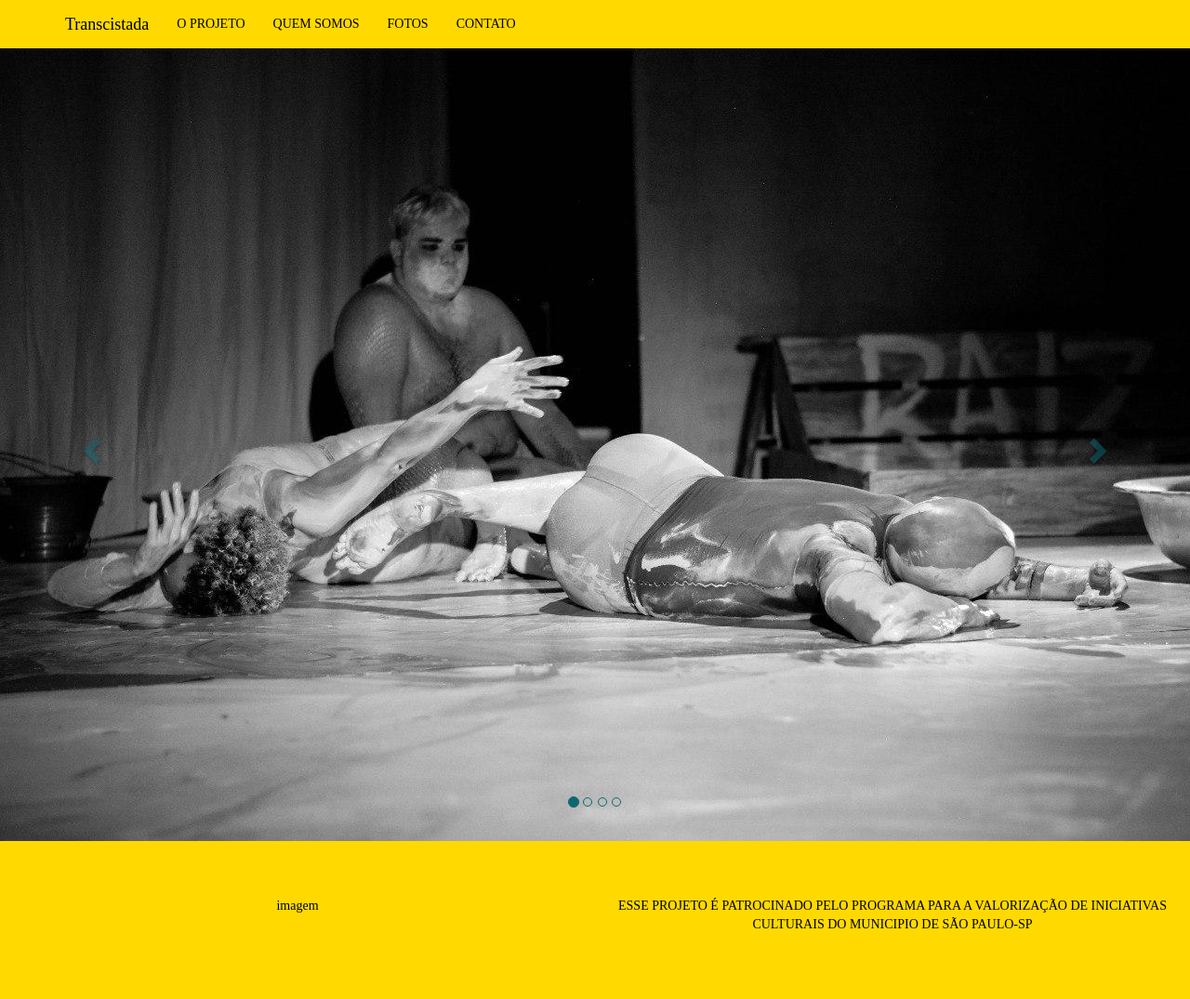
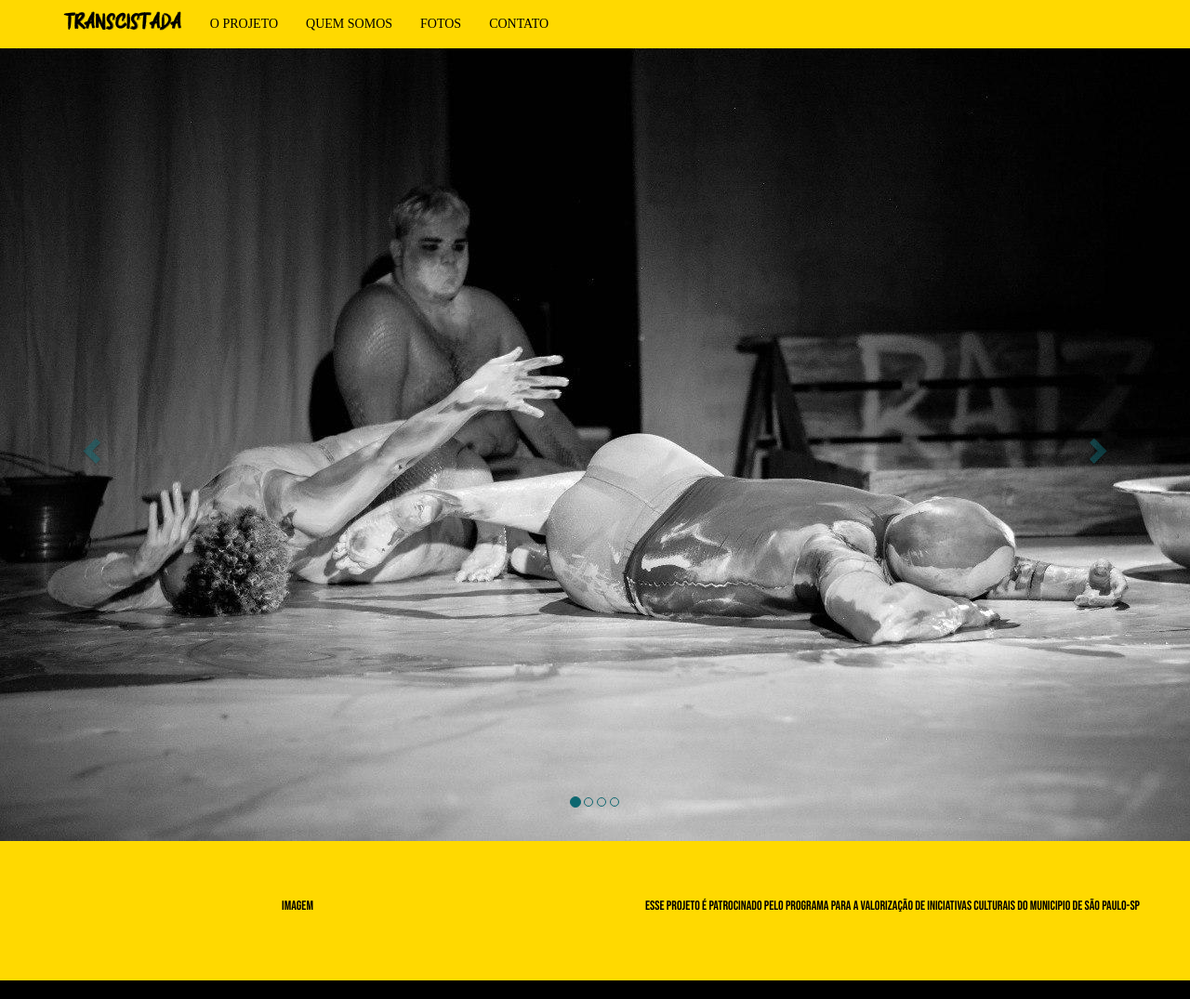
Before and after one commit to transcistada/transcistada.github.io, a Jekyll site: the page built from index.md, in a window 1280 px wide. Shown: the whole page at 93% size. Built offline with Jekyll 4.4.1, drawn with Linux system fonts in a browser that asks for light colours; some web fonts are replaced.

Commit message:
mudando fonte deep e colorosofatum

```diff
--- a/_includes/navigation.html
+++ b/_includes/navigation.html
@@ -8,13 +8,13 @@
           <span class="icon-bar"></span>
           <span class="icon-bar"></span>
         </button>
-        <font face="colorsofautumn"> <a class="navbar-brand" href="#">{{ site.title}}</a></font>
+        <a class="navbar-brand deep" href="#">{{ site.title}}</a>
       </div>
       <div class="collapse navbar-collapse" id="myNavbar">
         <ul class="nav navbar-nav">
             {% for item in site.data.navigation %}
 
-          <li {% if page.url == item.link %}class="active"{% endif %}><a href="#{{ item.link }}">{{ item.name }} </a></li>
+            <li {% if page.url == item.link %}class="active"{% endif %}><a class="colorsofa" href="#{{ item.link }}">{{ item.name }}</a></li>
           {% endfor %}
         </ul>
       </div>
--- a/_layouts/home.html
+++ b/_layouts/home.html
@@ -12,7 +12,7 @@
 
     body {
       background-color: #000000;
-      font-family: 'DEEPSHOCKZ';
+      font-family: 'BebasNeueRegular';
     }
 
     .navbar {
@@ -147,6 +147,19 @@
     src: url('fonts/colorsofautumn.ttf') format('truetype');
 }
 
+
+@font-face {
+    font-family: 'DEEPSHOCKZ';
+    src: url('fonts/DEEPSHOCKZ.ttf') format('truetype');
+}
+
+.colorsofa{
+  font-family: 'colorsofautumn';
+}
+
+.deep{
+  font-family: 'DEEPSHOCKZ';
+}
   </style>
 </head>
 <body>
```
